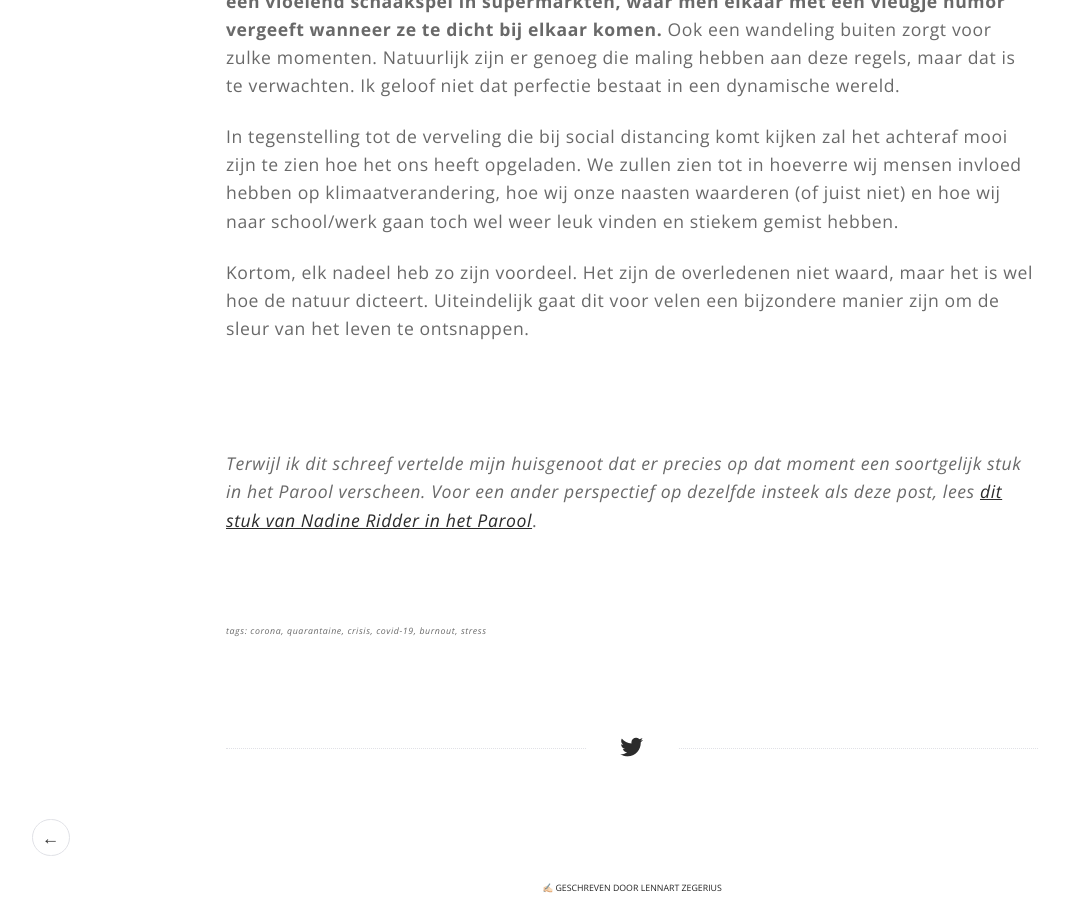
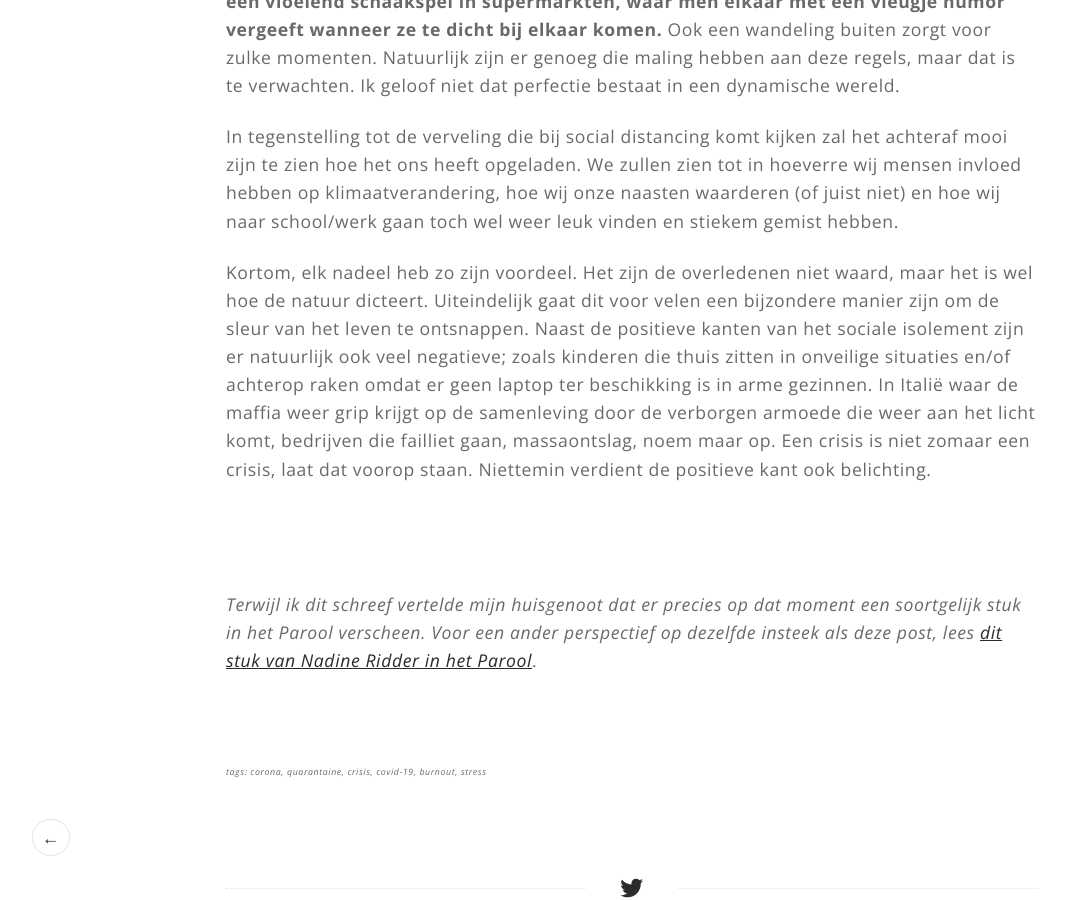
Before and after one commit to Lenzeg/Cogsci_blog, a Jekyll site: the page built from _posts/2020-04-04-corona.markdown, in a window 1280 px wide and 900 px high, scrolled down 1909 px. Shown: the whole window, without its empty margins (8-1077 px from the left). Built offline with Jekyll 4.4.1, drawn with Linux system fonts in a browser that asks for light colours; some of the changed text lies outside the part shown.

Commit message:
corona 2

```diff
--- a/_posts/2020-04-04-corona.markdown
+++ b/_posts/2020-04-04-corona.markdown
@@ -30,6 +30,7 @@ Mondiaal in een positie *geduwd* worden verbetert de sociale cohesie. **Ik zie v
 In tegenstelling tot de verveling die bij social distancing komt kijken zal het achteraf mooi zijn te zien hoe het ons heeft opgeladen. We zullen zien tot in hoeverre wij mensen invloed hebben op klimaatverandering, hoe wij onze naasten waarderen (of juist niet) en hoe wij naar school/werk gaan toch wel weer leuk vinden en stiekem gemist hebben.
 
 Kortom, elk nadeel heb zo zijn voordeel. Het zijn de overledenen niet waard, maar het is wel hoe de natuur dicteert. Uiteindelijk gaat dit voor velen een bijzondere manier zijn om de sleur van het leven te ontsnappen.
+Naast de positieve kanten van het sociale isolement zijn er natuurlijk ook veel negatieve; zoals kinderen die thuis zitten in onveilige situaties en/of achterop raken omdat er geen laptop ter beschikking is in arme gezinnen. In Italië waar de maffia weer grip krijgt op de samenleving door de verborgen armoede die weer aan het licht komt, bedrijven die failliet gaan, massaontslag, noem maar op. Een crisis is niet zomaar een crisis, laat dat voorop staan. Niettemin verdient de positieve kant ook belichting.
 
 
 
```
